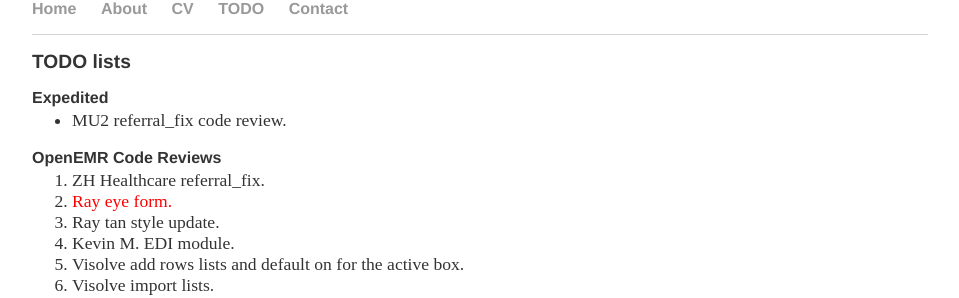
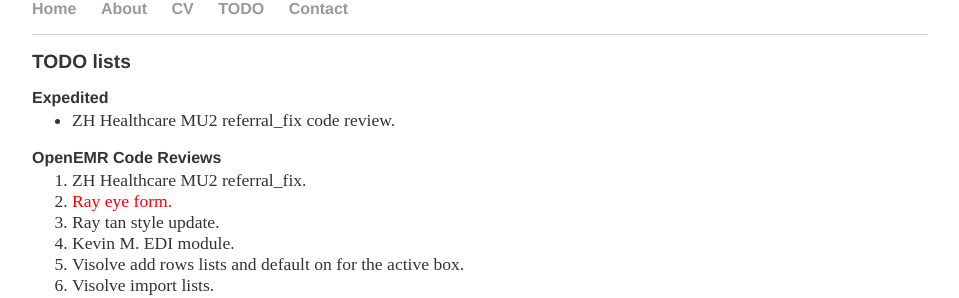
Before and after one commit to bradymiller/bradymiller.github.io, a Jekyll site: the page built from todo/index.md, in a window 1280 px wide. Shown: the part 149-447 px from the top of the page, without its empty margins (160-1119 px from the left). Built offline with Jekyll 4.4.1, drawn with Linux system fonts in a browser that asks for light colours.

Commit message:
Update todo list

```diff
--- a/todo/index.md
+++ b/todo/index.md
@@ -4,10 +4,10 @@
 ## TODO lists
 
 ### Expedited
-* MU2 referral_fix code review.
+* ZH Healthcare MU2 referral_fix code review.
 
 ### OpenEMR Code Reviews
-1. ZH Healthcare referral_fix.
+1. ZH Healthcare MU2 referral_fix.
 1. <span style="color: red">Ray eye form.</span>
 1. Ray tan style update.
 1. Kevin M. EDI module.
```
